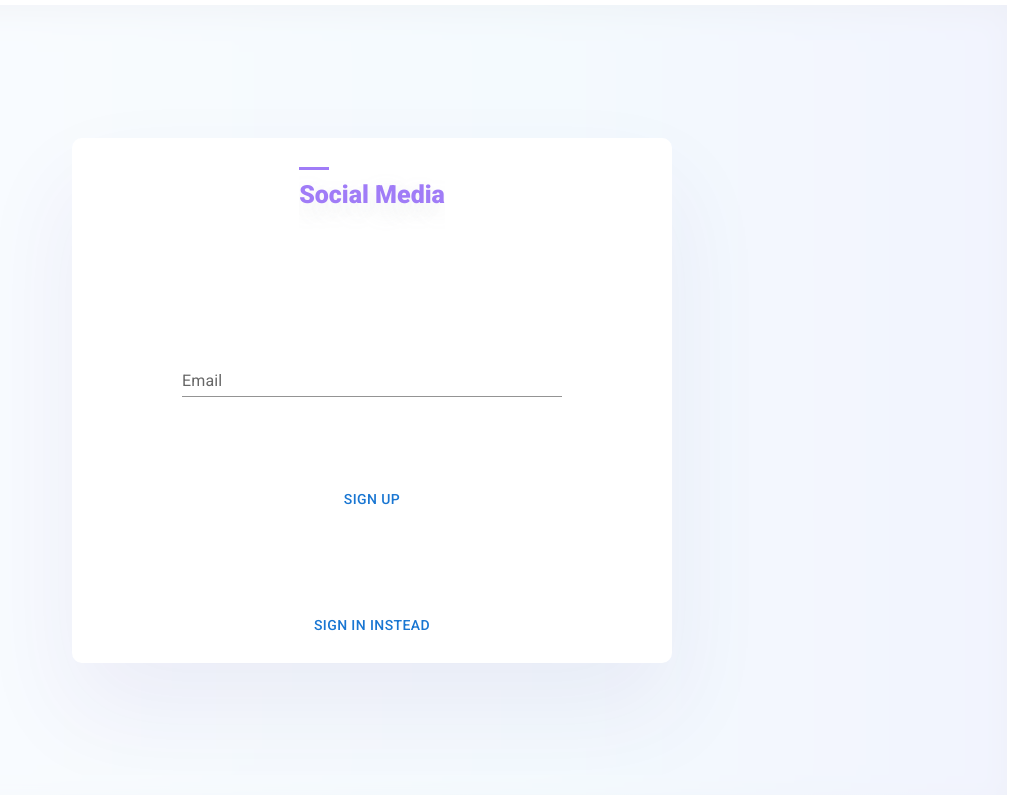
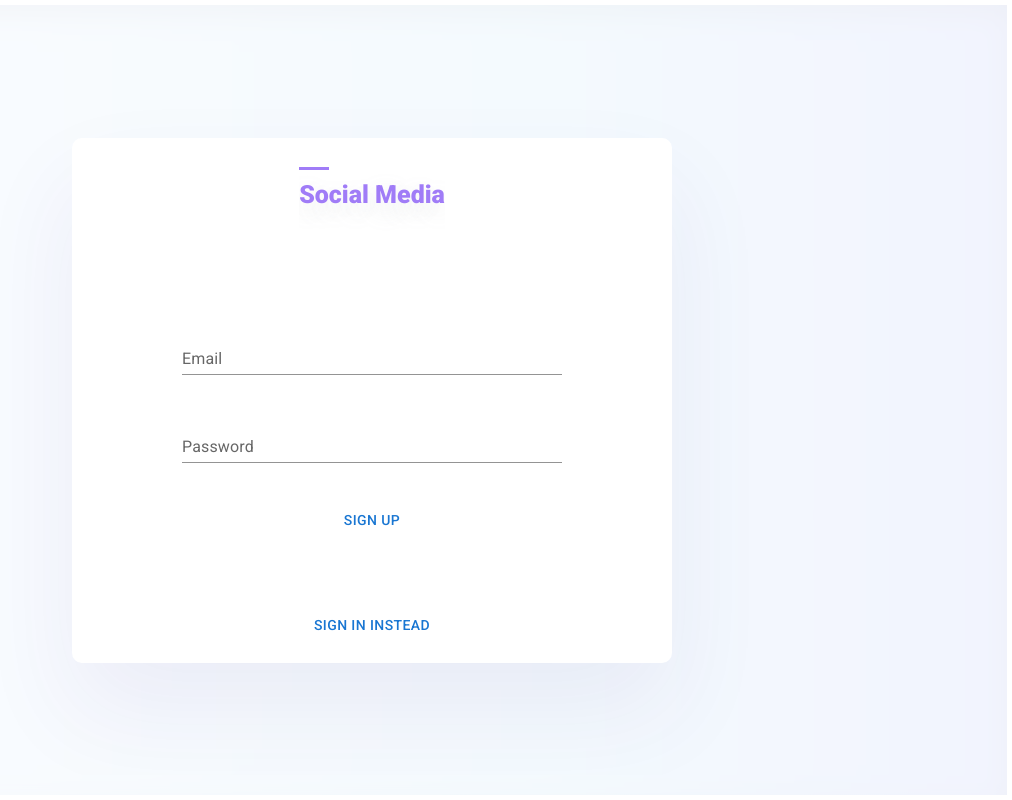
Before and after one commit to ethancanne/social-media, a React app in the folder client/: page / in a window 1280 px wide. Shown: the whole page, without its empty margins (268-1280 px from the left). Built offline with nearby package versions, Linux system fonts and the light colour scheme.

Commit message:
SignIn and SignUp changes

```diff
--- a/client/src/views/auth/signIn/SignIn.js
+++ b/client/src/views/auth/signIn/SignIn.js
@@ -10,11 +10,11 @@ const SignIn = ({ setShowingAuthView }) => {
   const [email, setEmail] = useState("");
   const [password, setPassword] = useState("");
 
-  const submitSignIn = e => {
+  const submitSignIn = async e => {
     e.preventDefault();
     try {
-      const res = axios.post(Routes.User.SignUp, {});
-    } catch {}
+      const res = await axios.post(Routes.User.SignIn, { email, password });
+    } catch { }
   };
   return (
     <>
@@ -23,6 +23,14 @@ const SignIn = ({ setShowingAuthView }) => {
           onChange={e => setEmail(e.target.value)}
           value={email}
           label='Email'
+          variant='standard'
+          color='secondary'
+        />
+        <TextField
+          onChange={e => setPassword(e.target.value)}
+          type="password"
+          value={password}
+          label='Password'
           variant='standard'
           color='secondary'
         />
--- a/client/src/views/auth/signUp/SignUp.js
+++ b/client/src/views/auth/signUp/SignUp.js
@@ -13,11 +13,11 @@ const SignUp = ({ setShowingAuthView }) => {
   const [firstName, setFirstName] = useState("");
   const [lastName, setLastName] = useState("");
 
-  const submitSignUp = e => {
+  const submitSignUp = async e => {
     e.preventDefault();
     try {
-      const res = axios.post(Routes.User.SignUp, {});
-    } catch {}
+      const res = await axios.post(Routes.User.SignUp, { email, password, confirmPassword });
+    } catch { }
   };
   return (
     <>
@@ -26,6 +26,14 @@ const SignUp = ({ setShowingAuthView }) => {
           onChange={e => setEmail(e.target.value)}
           value={email}
           label='Email'
+          variant='standard'
+          color='secondary'
+        />
+        <TextField
+          onChange={e => setPassword(e.target.value)}
+          type="password"
+          value={password}
+          label='Password'
           variant='standard'
           color='secondary'
         />
```
